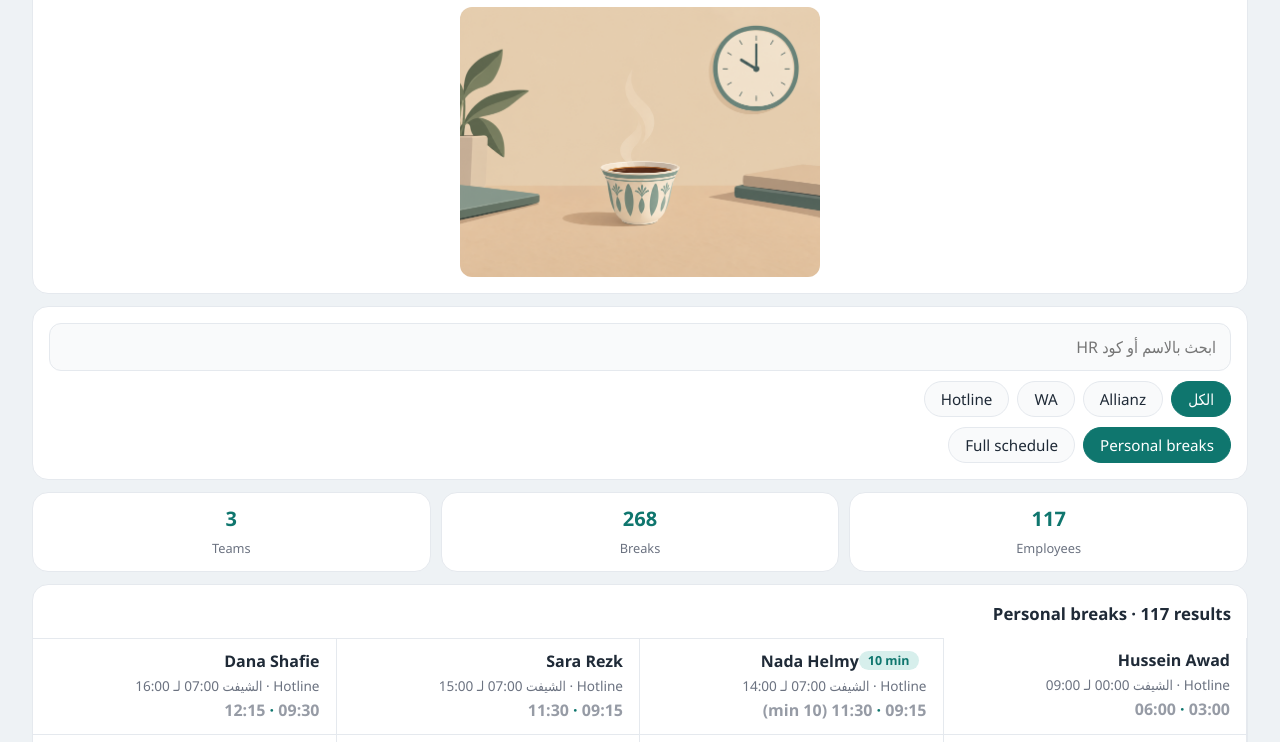
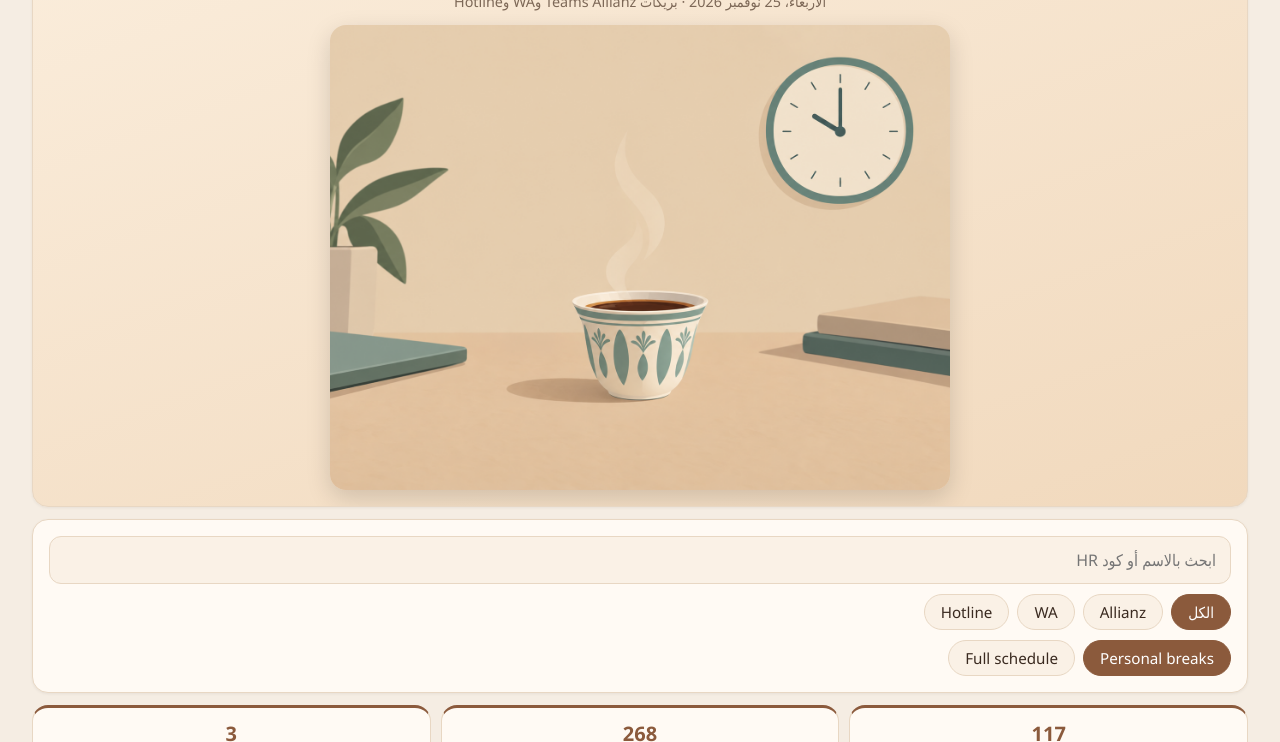
Before and after one commit to bvtndv78v4-prog/Breaks, a plain HTML site: page index.html in a window 1280 px wide. Shown: the part 150-892 px from the top of the page. Drawn offline with Linux system fonts and the light colour scheme.

Commit message:
Design refresh

```diff
--- a/app.css
+++ b/app.css
@@ -1,23 +1,27 @@
 :root {
-  --bg: #eef2f5;
-  --card: #ffffff;
-  --soft: #f9fafb;
-  --ink: #1f2a37;
-  --muted: #6b7280;
-  --accent: #0f766e;
-  --accent-soft: #d7efec;
-  --line: #e5e9ee;
+  --bg: #f5ede3;
+  --card: #fffaf4;
+  --soft: #faf1e6;
+  --ink: #3a2a20;
+  --muted: #7d6857;
+  --accent: #8b5a3c;
+  --accent-soft: #f0dcc8;
+  --line: #e8d7c3;
+  --h1: #fbeedd;
+  --h2: #f1d9bd;
   --radius: 16px;
 }
 body.dark {
-  --bg: #0e1620;
-  --card: #182635;
-  --soft: #101c29;
-  --ink: #e6edf3;
-  --muted: #93a3b3;
-  --accent: #2aa79d;
-  --accent-soft: #173c3a;
-  --line: #2b3d4d;
+  --bg: #17110d;
+  --card: #251a14;
+  --soft: #1d1410;
+  --ink: #f3e8db;
+  --muted: #b09a86;
+  --accent: #d89c63;
+  --accent-soft: #3b2a1e;
+  --line: #4a3626;
+  --h1: #2e2018;
+  --h2: #3a2819;
 }
 * { box-sizing: border-box; }
 html, body { margin: 0; padding: 0; }
@@ -42,10 +46,15 @@ body {
   padding: 16px;
   margin-top: 12px;
 }
-.hero { text-align: center; }
-.hero h1 { margin: 4px 0 2px; font-size: 1.5rem; }
+.hero { text-align: center; background: linear-gradient(160deg, var(--h1), var(--h2)); border-color: var(--line); overflow: hidden; }
+body.dark .hero { background: linear-gradient(160deg, var(--h1), var(--h2)); }
+.hero h1 { margin: 4px 0 2px; font-size: 1.75rem; color: var(--accent); }
 .hero .muted { margin: 0 0 10px; }
-.hero-img { width: 100%; max-width: 360px; border-radius: 12px; display: block; margin: 8px auto 0; }
+.hero-img { display: block; width: calc(100% + 32px); max-width: none; margin: 12px -16px -16px; border-radius: 0; }
+@media (min-width: 700px) {
+  .hero-img { width: 100%; max-width: 620px; margin: 12px auto 0; border-radius: 16px; box-shadow: 0 8px 24px rgba(0,0,0,.15); }
+  .hero h1 { font-size: 2.1rem; }
+}
 .muted { color: var(--muted); font-size: 0.9rem; }
 .search {
   width: 100%;
@@ -70,6 +79,8 @@ body {
   font-family: inherit;
 }
 .chip.on { background: var(--accent); border-color: var(--accent); color: #fff; }
+body.dark .chip.on, body.dark .btn { color: #1a1109; }
+.card { box-shadow: 0 1px 3px rgba(0,0,0,.06); }
 .stats { display: flex; gap: 10px; margin-top: 12px; }
 .stat {
   flex: 1;
@@ -79,6 +90,7 @@ body {
   text-align: center;
   padding: 10px 4px;
 }
+.stat { border-top: 3px solid var(--accent); }
 .stat b { display: block; font-size: 1.25rem; color: var(--accent); }
 .stat span { font-size: 0.8rem; color: var(--muted); }
 .list { padding: 6px 0; }
```
